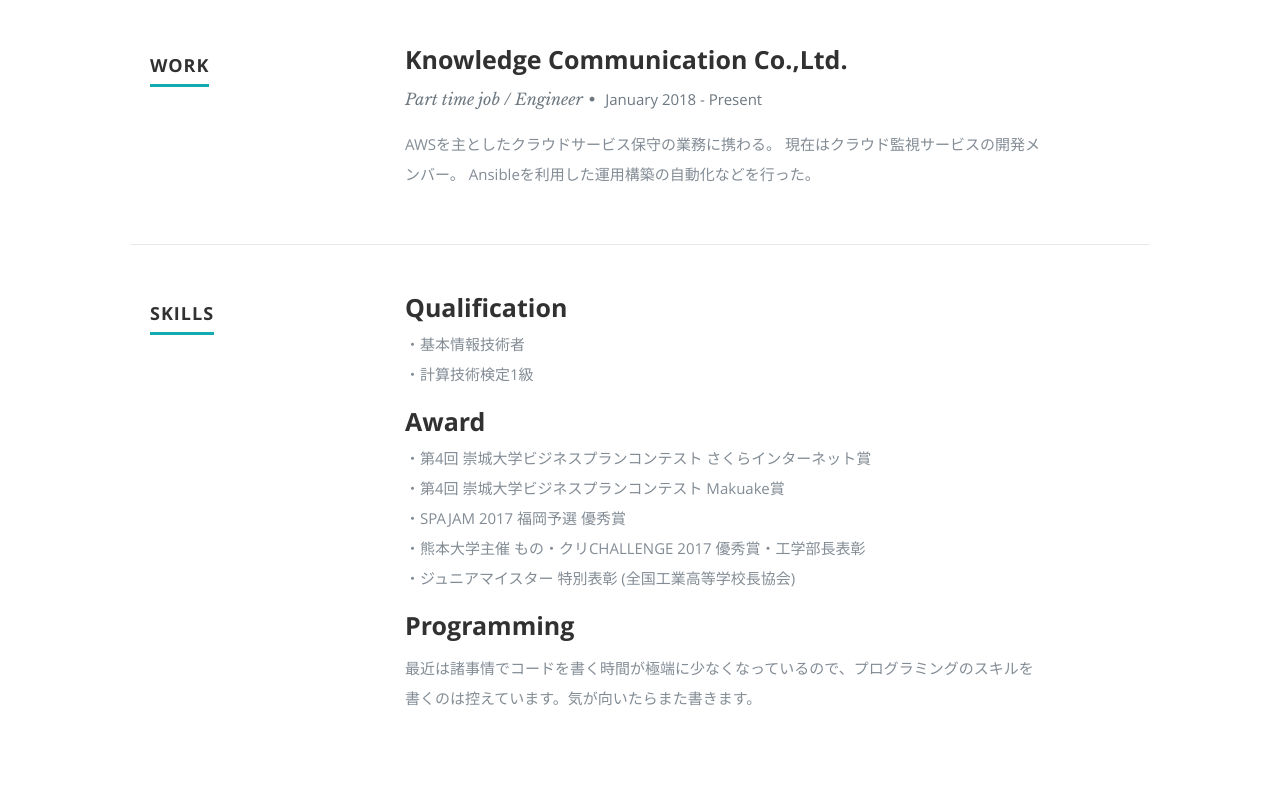
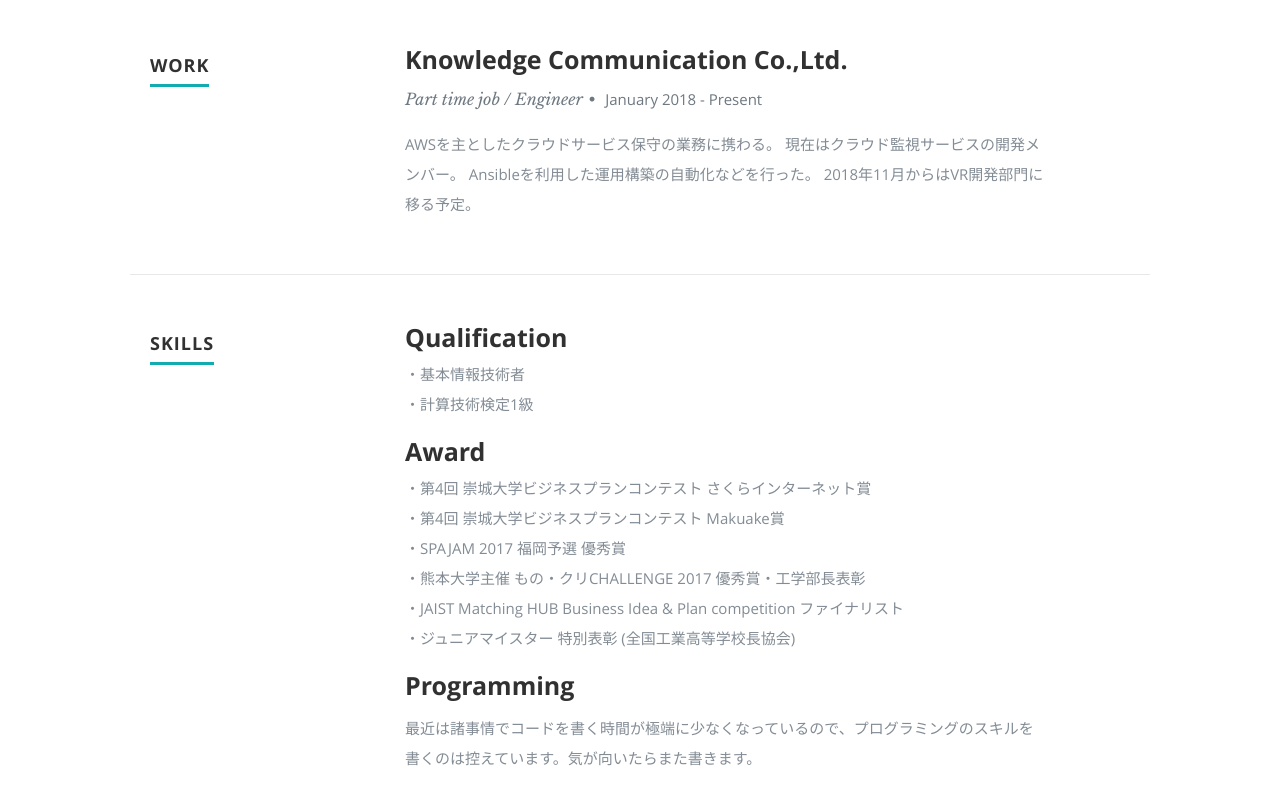
Before and after one commit to namiwavess/namiwavess.github.io, a plain HTML site: page index.html in a window 1280 px wide. Shown: the part 1680-2468 px from the top of the page. Drawn offline with nearby package versions, Linux system fonts and the light colour scheme.

Commit message:
Update index.html

```diff
--- a/index.html
+++ b/index.html
@@ -179,6 +179,7 @@
                     AWSを主としたクラウドサービス保守の業務に携わる。
                     現在はクラウド監視サービスの開発メンバー。
                     Ansibleを利用した運用構築の自動化などを行った。
+	            2018年11月からはVR開発部門に移る予定。
                   </p>
 
                </div>
@@ -218,6 +219,7 @@
  　　  　  <li>・第4回 崇城大学ビジネスプランコンテスト Makuake賞
           <li>・SPAJAM 2017 福岡予選 優秀賞
           <li>・熊本大学主催 もの・クリCHALLENGE 2017 優秀賞・工学部長表彰
+　　　　　<li>・JAIST Matching HUB Business Idea & Plan competition ファイナリスト
           <li>・ジュニアマイスター 特別表彰 (全国工業高等学校長協会)
       </ul>
            <h3>Programming</h3>
```
